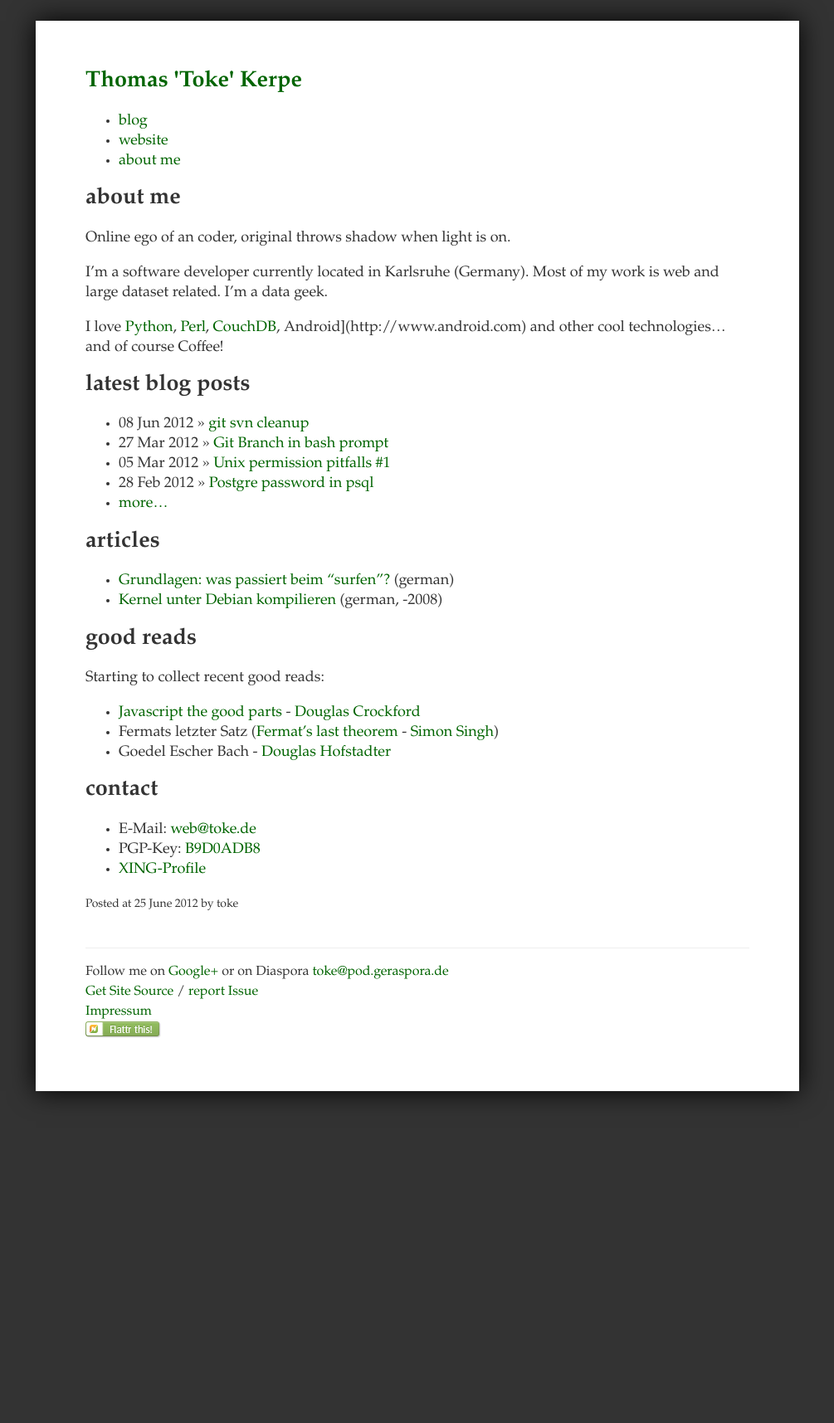
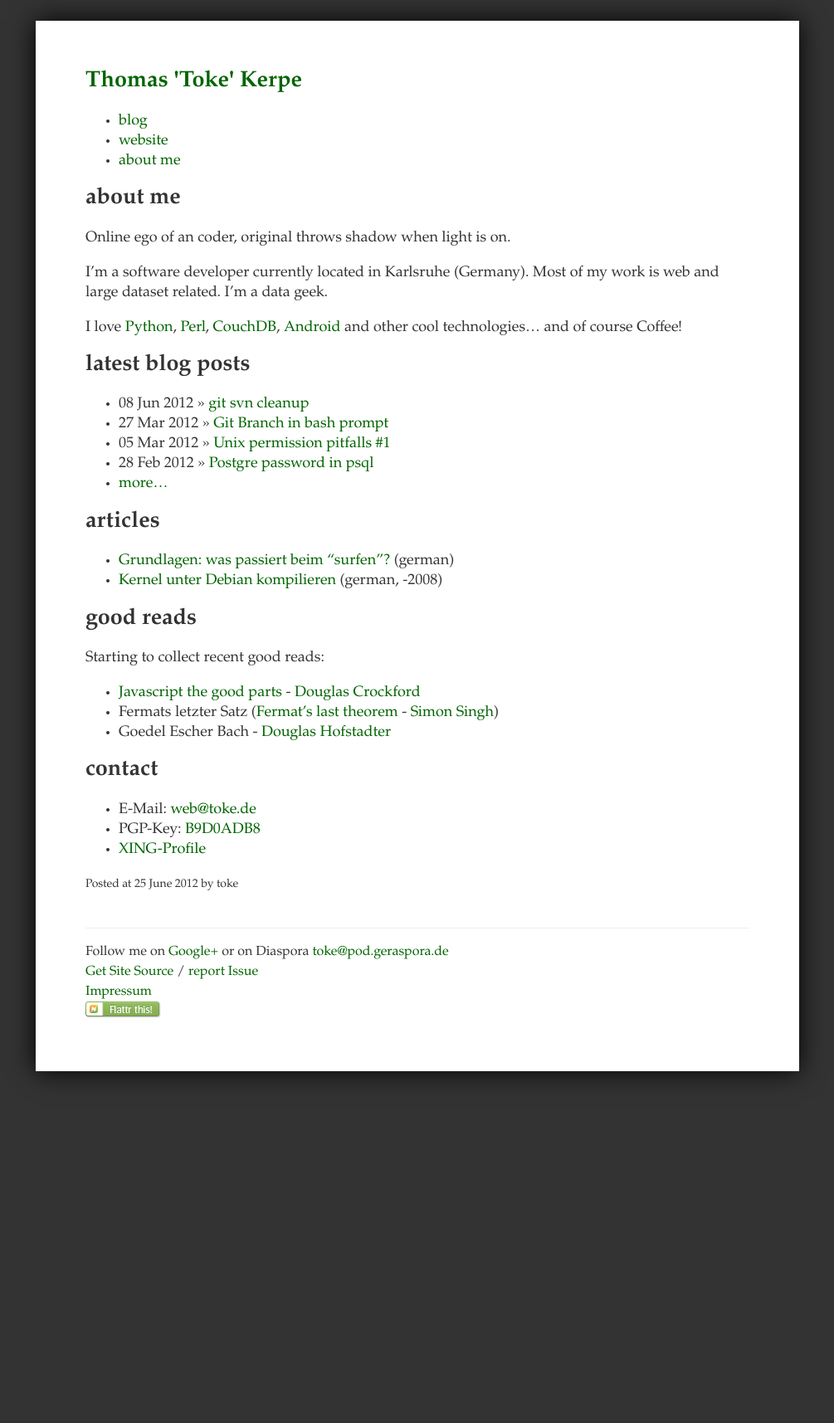
Before and after one commit to toke/toke.de, a Jekyll site: the page built from index.markdown, in a window 1280 px wide. Shown: the whole page at 83% size, without its empty margins (137-1142 px from the left). Built offline with Jekyll 4.4.1, drawn with Linux system fonts in a browser that asks for light colours; after the commit the page ends 1691 px from its top, so only the background shows below that.

Commit message:
fixed markdown typo

```diff
--- a/index.markdown
+++ b/index.markdown
@@ -11,7 +11,7 @@ I'm a software developer currently located in Karlsruhe (Germany).
 Most of my work is web and large dataset related. I'm a data geek.
 
 I love [Python](http://www.python.org), [Perl](/perl/),
-[CouchDB](http://couchdb.apache.org), Android](http://www.android.com)
+[CouchDB](http://couchdb.apache.org), [Android](http://www.android.com)
 and other cool technologies… and of course Coffee!
 
 ## latest blog posts
```
